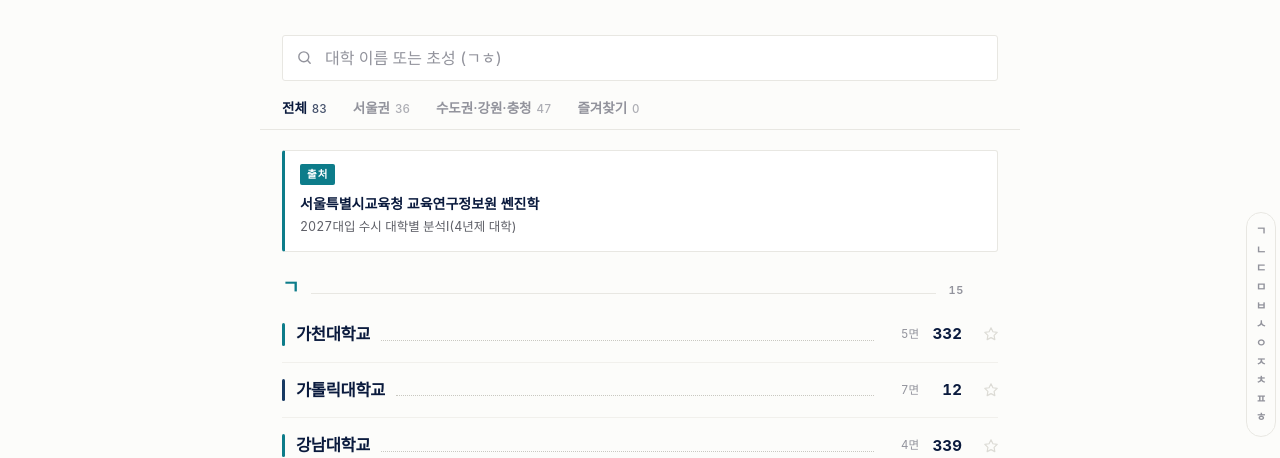
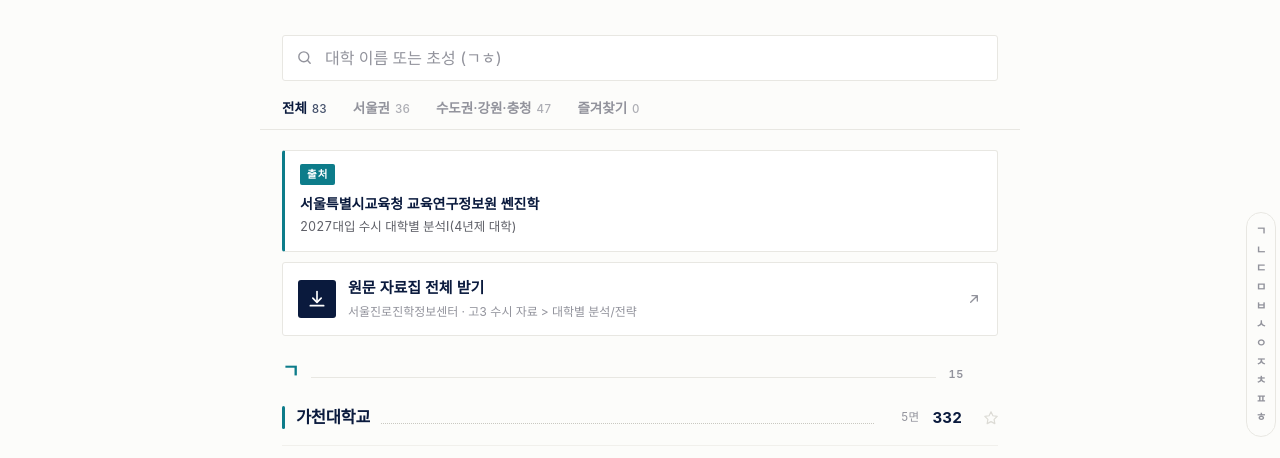
Before and after one commit to PARK-SANGGEUN-ALL/moduui-2027-08, a plain HTML site: page index.html in a window 1280 px wide. Shown: the part 343-801 px from the top of the page. Drawn offline with Linux system fonts and the light colour scheme; a web font is replaced by a local one.

Commit message:
Update index.html
ewr

```diff
--- a/index.html
+++ b/index.html
@@ -141,6 +141,21 @@
   vertical-align:2px;
 }
 .srcnote b{display:block;font-size:14px;font-weight:700;color:var(--navy);margin:6px 0 2px}
+.dlbox{
+  display:flex;align-items:center;gap:12px;margin:10px 0 2px;
+  padding:14px 15px;background:var(--card);border:1px solid var(--rule);
+  border-radius:3px;text-decoration:none;color:inherit;
+  transition:border-color .14s;
+}
+.dlbox:active{background:var(--line-soft,#f1f0ec)}
+@media (hover:hover){.dlbox:hover{border-color:var(--navy)}}
+.dlbox .ico{
+  flex:none;display:flex;align-items:center;justify-content:center;
+  width:38px;height:38px;border-radius:3px;background:var(--navy);color:#fff;
+}
+.dlbox .tx{flex:1;min-width:0;font-size:12px;color:var(--ink-3);line-height:1.5}
+.dlbox .tx b{display:block;font-size:15px;font-weight:700;color:var(--navy);margin-bottom:3px}
+.dlbox .ar{flex:none;color:var(--ink-3);line-height:0}
 .sec{padding-top:2px}
 .gh{
   position:sticky;top:105px;z-index:10;background:var(--paper);
@@ -280,6 +295,7 @@
   background:var(--card);border-top:1px solid var(--rule);text-align:center;
 }
 .rsrc b{color:var(--navy);font-weight:700}
+.rsrc a{color:var(--celadon);font-weight:700;text-decoration:none;white-space:nowrap}
 .rnav{
   position:absolute;left:0;right:0;bottom:0;display:flex;gap:1px;
   background:var(--rule);border-top:1px solid var(--rule);
@@ -338,13 +354,27 @@
     2027대입 수시 대학별 분석Ⅰ(4년제 대학)
   </div>
 
+  <a class="dlbox" href="https://www.jinhak.or.kr/subList/20000000252" target="_blank" rel="noopener">
+    <span class="ico" aria-hidden="true">
+      <svg width="20" height="20" viewBox="0 0 24 24" fill="none" stroke="currentColor" stroke-width="2" stroke-linecap="round" stroke-linejoin="round"><path d="M12 3v12"/><path d="M7 11l5 5 5-5"/><path d="M4 20h16"/></svg>
+    </span>
+    <span class="tx">
+      <b>원문 자료집 전체 받기</b>
+      서울진로진학정보센터 · 고3 수시 자료 &gt; 대학별 분석/전략
+    </span>
+    <span class="ar" aria-hidden="true">
+      <svg width="16" height="16" viewBox="0 0 24 24" fill="none" stroke="currentColor" stroke-width="2" stroke-linecap="round" stroke-linejoin="round"><path d="M7 17L17 7M9 7h8v8"/></svg>
+    </span>
+  </a>
+
   <div class="sec" id="toc"></div>
 
   <footer><div class="colo">
     <h2>출처</h2>
     <p class="srcline"><b>서울특별시교육청 교육연구정보원 쎈진학<br>2027대입 수시 대학별 분석Ⅰ(4년제 대학)</b></p>
     <p>2026 진학지도 자료집 06 (서교연 2026-28) · 2026. 8. 22.<br>
-       공공누리 제2유형(출처표시 · 상업적 이용금지) · 비영리 교육 목적</p>
+       공공누리 제2유형(출처표시 · 상업적 이용금지) · 비영리 교육 목적<br>
+       <a href="https://www.jinhak.or.kr/subList/20000000252" target="_blank" rel="noopener" style="color:var(--celadon);font-weight:700">서울진로진학정보센터에서 원문 자료집 받기 ↗</a></p>
     <h2>확인해 주세요</h2>
     <p class="warn">
       이 앱은 자료집의 <b>「주요 전형 분석 및 지원 전략」</b> 부분만 담았습니다.
@@ -374,7 +404,7 @@
   </div>
   <div class="strip" id="strip"></div>
   <div class="rbody" id="rbody"></div>
-  <div class="rsrc">출처 <b>서울특별시교육청 교육연구정보원 쎈진학</b> 2027대입 수시 대학별 분석Ⅰ(4년제 대학)</div>
+  <div class="rsrc">출처 <b>서울특별시교육청 교육연구정보원 쎈진학</b> 2027대입 수시 대학별 분석Ⅰ(4년제 대학) <a href="https://www.jinhak.or.kr/subList/20000000252" target="_blank" rel="noopener">원문 받기 ↗</a></div>
   <div class="rnav">
     <button id="prev">◀ 이전 대학</button>
     <button class="mid" id="top">맨 위로</button>
@@ -387,7 +417,7 @@
    모두의 2027 수시 대학별 분석
    지면 이미지는 p/001.webp … p/615.webp 에 들어 있습니다.
    ───────────────────────────────────────────────────────────── */
-var LAST=615, IW=1900, IH=2483;
+var LAST=615, IW=1800, IH=2352;
 
 var DATA=[
 ["가톨릭대학교",9,18,12,0],["강서대학교",19,22,21,0],["건국대학교",23,34,26,0],
```
